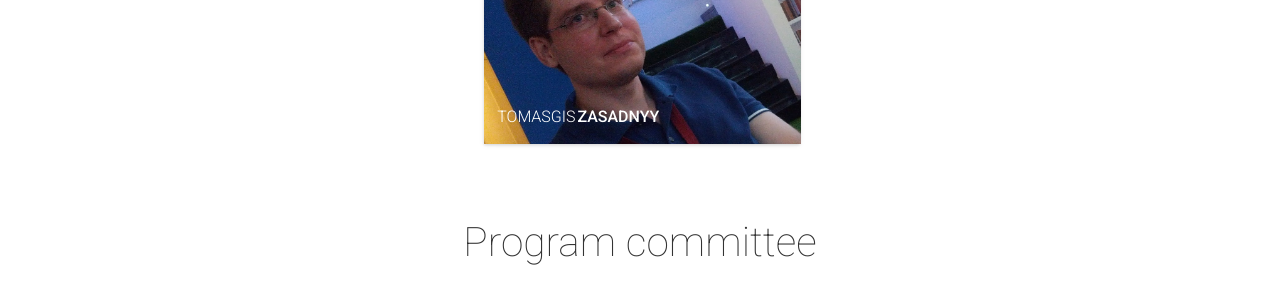
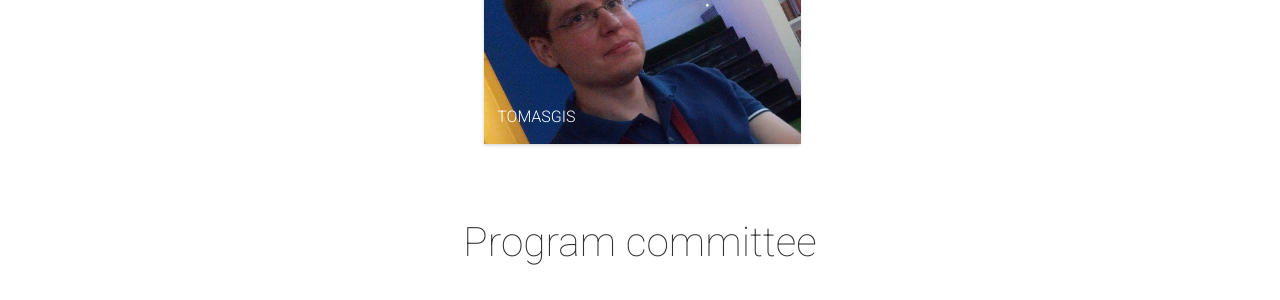
Before and after one commit to TomasGiS/zeppelin, a Jekyll site: the page built from team.html, in a window 1280 px wide and 900 px high, scrolled down 623 px. Shown: the part 274-574 px from the top of the window. Built offline with Jekyll 4.4.1, drawn with Linux system fonts in a browser that asks for light colours; nearby versions of some CDN libraries; comment, search, counter and statistics services are not loaded.

Commit message:
Team update

```diff
--- a/_data/team.yml
+++ b/_data/team.yml
@@ -1,7 +1,7 @@
 -
   id: 0
   name: "TomasGiS"
-  surname: "Zasadnyy"
+  surname: ""
   title: "Organizer"
   thumbnailUrl: TomasGiS.jpg
   team: true
```
